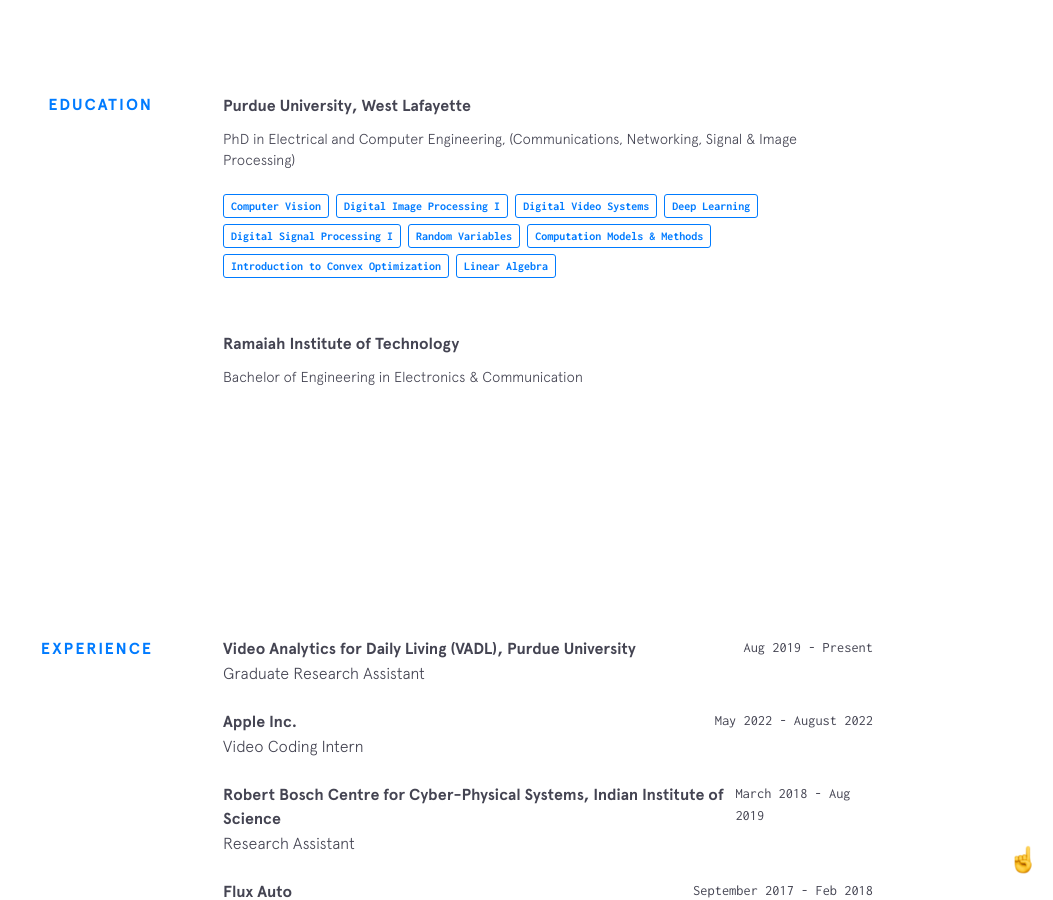
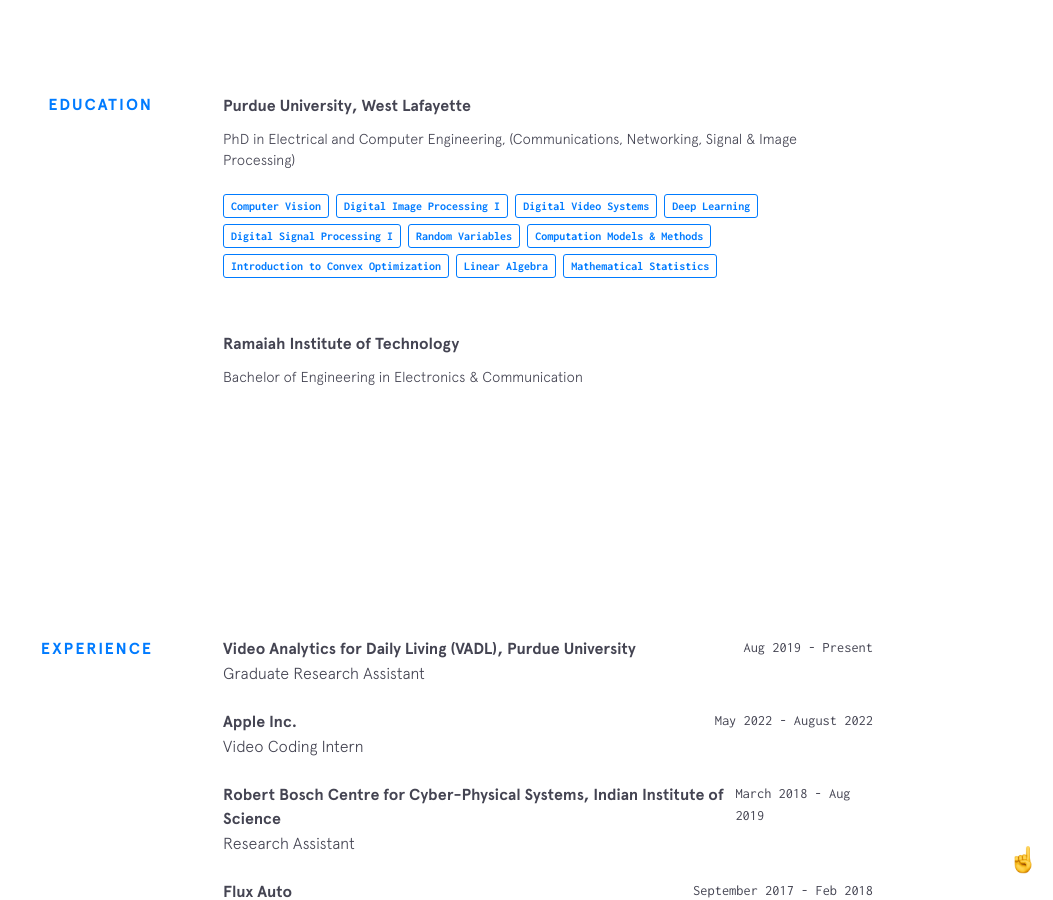
Before and after one commit to praneet195/praneet195.github.io, a Jekyll site: the page built from index.html, in a window 1280 px wide and 900 px high, scrolled down 1681 px. Shown: the whole window, without its empty margins (227-1280 px from the left). Built offline with Jekyll 4.4.1, drawn with Linux system fonts in a browser that asks for light colours; nearby versions of some CDN libraries.

Commit message:
Update education.yml

```diff
--- a/_data/education.yml
+++ b/_data/education.yml
@@ -10,6 +10,7 @@
     - thing: Computation Models & Methods
     - thing: Introduction to Convex Optimization
     - thing: Linear Algebra
+    - thing: Mathematical Statistics
 
 
 - name: Ramaiah Institute of Technology
```
